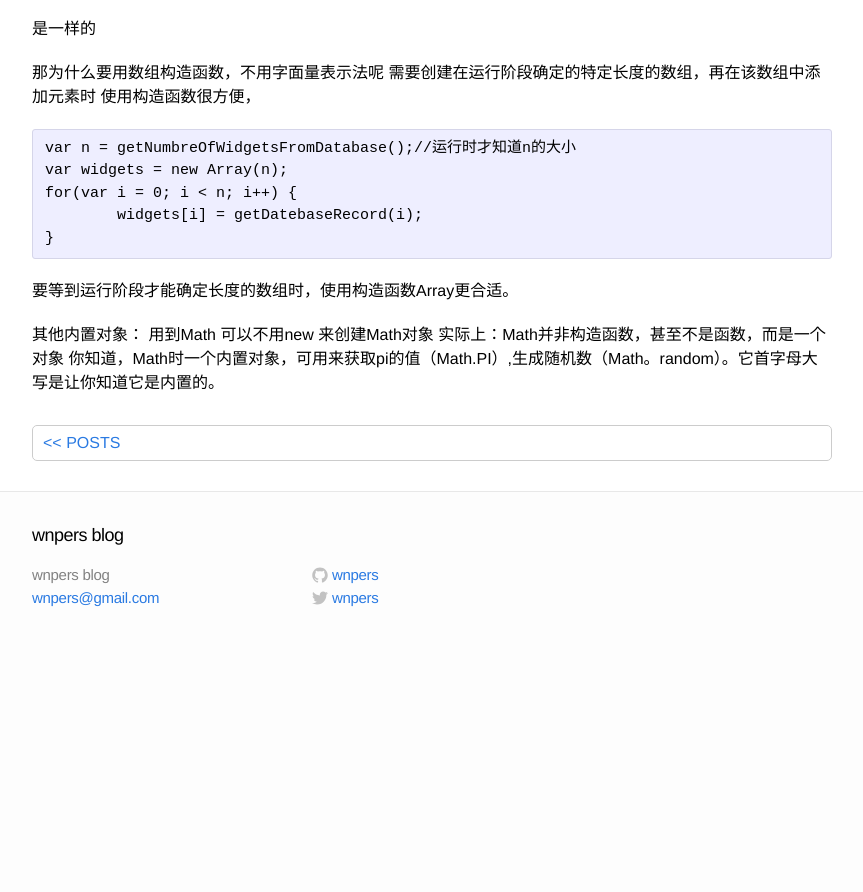
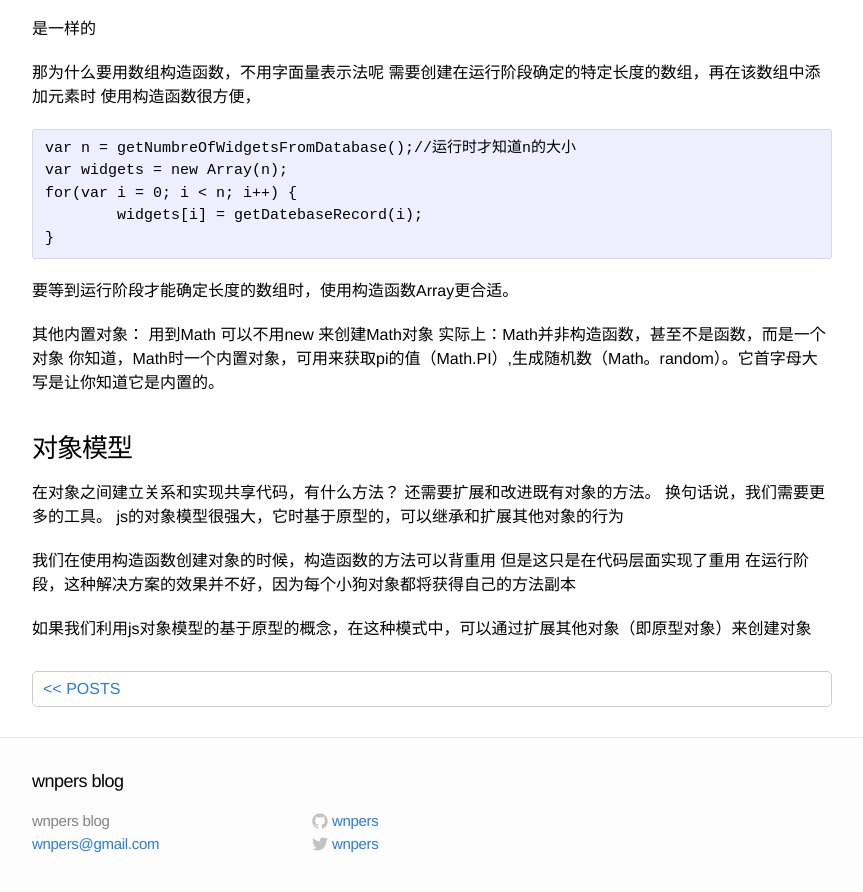
Before and after one commit to wnpers/blog, a Jekyll site: the page built from _posts/2019-06-11-you-must-know-js-1.markdown, in a window 1280 px wide and 900 px high, scrolled down 2613 px. Shown: the top 892 px of the window, without its empty margins (208-1071 px from the left). Built offline with Jekyll 4.4.1, drawn with Linux system fonts in a browser that asks for light colours; before the commit the page ends 3267 px from its top, so only the background shows below that.

Commit message:
you must known js 1

```diff
--- a/_posts/2019-06-11-you-must-know-js-1.markdown
+++ b/_posts/2019-06-11-you-must-know-js-1.markdown
@@ -130,3 +130,18 @@ Date,Array
 用到Math 可以不用new 来创建Math对象
 实际上：Math并非构造函数，甚至不是函数，而是一个对象
 你知道，Math时一个内置对象，可用来获取pi的值（Math.PI）,生成随机数（Math。random）。它首字母大写是让你知道它是内置的。
+
+
+
+### 对象模型
+
+在对象之间建立关系和实现共享代码，有什么方法？
+还需要扩展和改进既有对象的方法。
+换句话说，我们需要更多的工具。
+js的对象模型很强大，它时基于原型的，可以继承和扩展其他对象的行为
+
+我们在使用构造函数创建对象的时候，构造函数的方法可以背重用
+但是这只是在代码层面实现了重用
+在运行阶段，这种解决方案的效果并不好，因为每个小狗对象都将获得自己的方法副本
+
+如果我们利用js对象模型的基于原型的概念，在这种模式中，可以通过扩展其他对象（即原型对象）来创建对象
```
